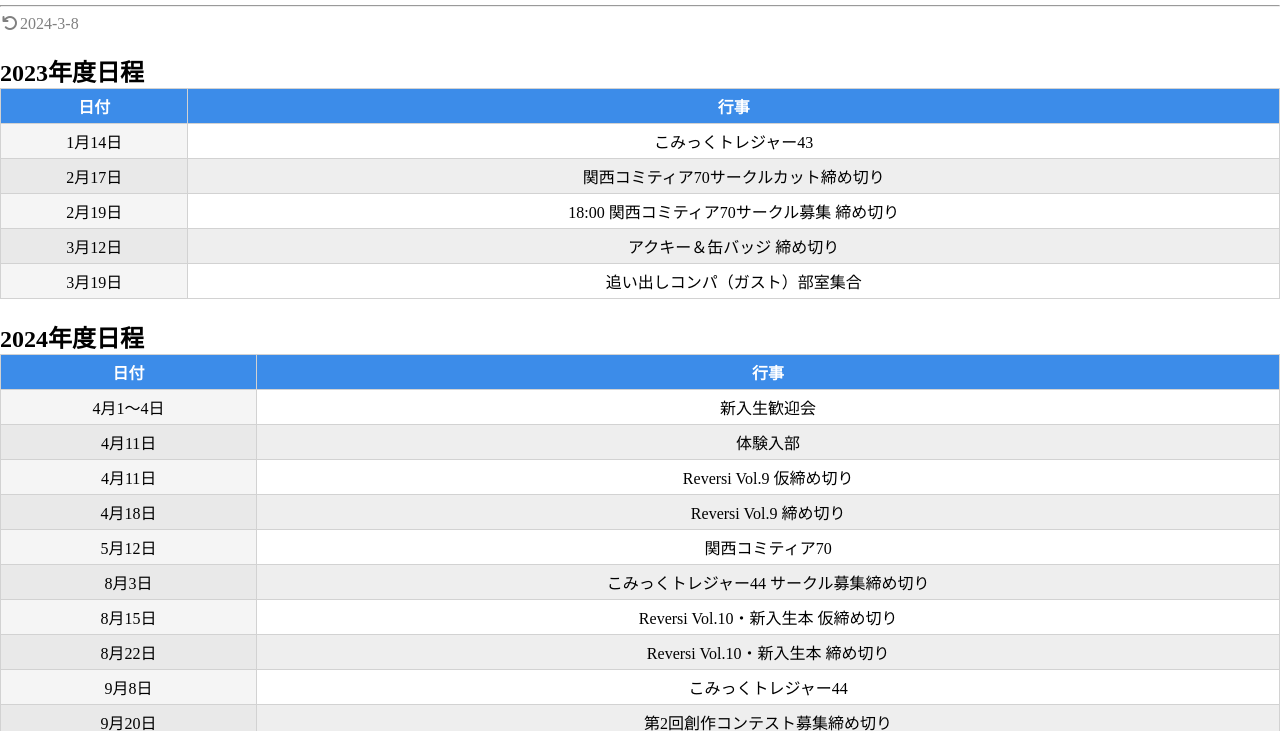
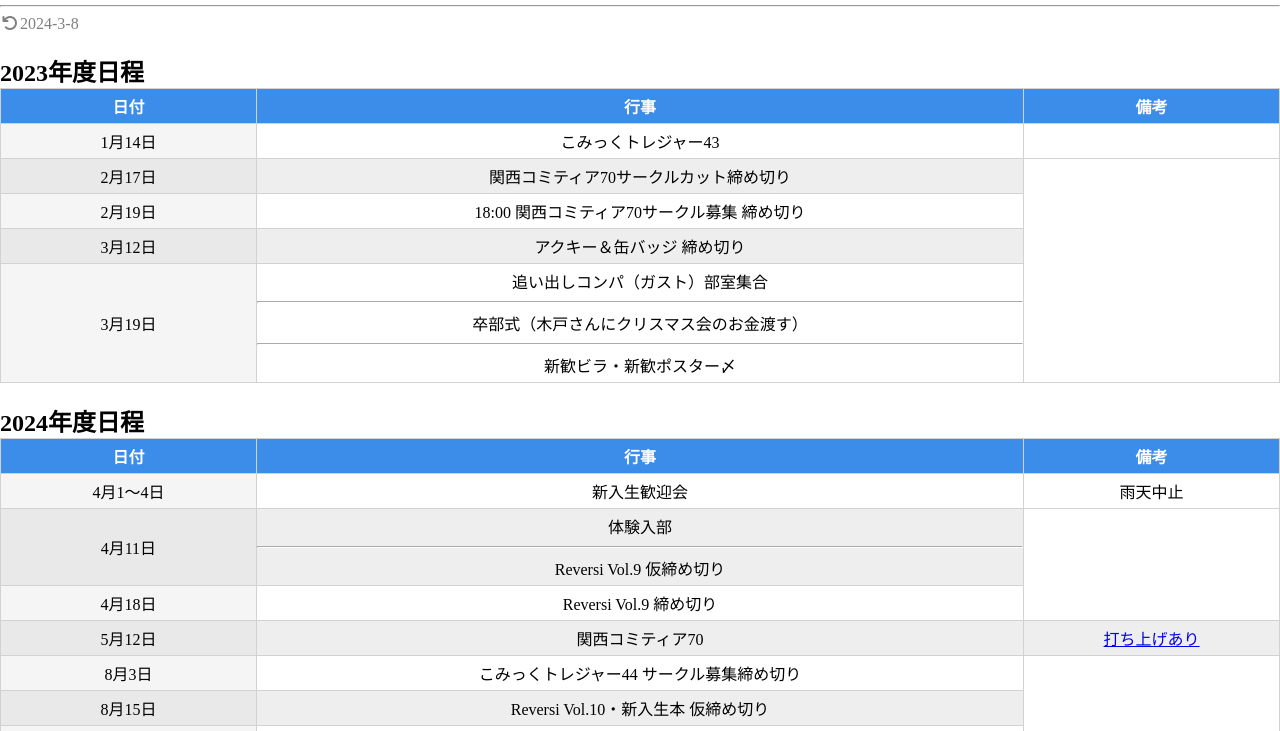
Before and after one commit to aporon-aka/soubun_schedule, a plain HTML site: page index.html in a window 1280 px wide. Shown: the part 69-800 px from the top of the page. Drawn offline with Linux system fonts and the light colour scheme.

Commit message:
Update index.html

```diff
--- a/index.html
+++ b/index.html
@@ -1,8 +1,8 @@
 <!DOCTYPE html>
-<html>
+<html lang="ja">
   <head>
     <meta charset="utf-8">
-    <title>plan</title>
+    <title>soubun_schedule</title>
     <link rel="stylesheet" type="text/css" href="css/style.css">
     <link href="https://use.fontawesome.com/releases/v6.5.1/css/all.css" rel="stylesheet">
   </head>
@@ -13,12 +13,14 @@
     <h2>2023年度日程</h2>
     <table border="1">
       <tr>
-        <th>日付</th>
-        <th>行事</th>
+        <th class="th1">日付</th>
+        <th class="th2">行事</th>
+        <th class="th3">備考</th>
       </tr>
       <tr>
         <td>1月14日</td>
         <td> こみっくトレジャー43</td>
+        <td></td>
       </tr>
       <tr>
         <td>2月17日</td>
@@ -34,26 +36,28 @@
       </tr>
       <tr>
         <td>3月19日</td>
-        <td>追い出しコンパ（ガスト）部室集合</td>
+        <td>追い出しコンパ（ガスト）部室集合
+          <br><hr class="tdhr">卒部式（木戸さんにクリスマス会のお金渡す）
+          <br><hr class="tdhr">新歓ビラ・新歓ポスター〆
+        </td>
       </tr>
     </table>
     <h2>2024年度日程</h2>
     <table border="1">
       <tr>
-        <th>日付</th>
-        <th>行事</th>
+        <th class="th1">日付</th>
+        <th class="th2">行事</th>
+        <th class="th3">備考</th>
       </tr>
       <tr>
         <td>4月1～4日</td>
         <td>新入生歓迎会</td>
+        <td>雨天中止</td>
       </tr>
       <tr>
         <td>4月11日</td>
-        <td>体験入部</td>
-      </tr>
-      <tr>
-        <td>4月11日</td>
-        <td>Reversi Vol.9 仮締め切り</td>
+        <td>体験入部
+          <br><hr class="tdhr">Reversi Vol.9 仮締め切り</td>
       </tr>
       <tr>
         <td>4月18日</td>
@@ -62,6 +66,7 @@
       <tr>
         <td>5月12日</td>
         <td>関西コミティア70</td>
+        <td><a href="uchiage.html">打ち上げあり</a></td>
       </tr>
       <tr>
         <td>8月3日</td>
@@ -86,6 +91,10 @@
       <tr>
         <td>9月26日</td>
         <td> 創作コンテスト作品評価（部会）</td>
+      </tr>
+      <tr>
+        <td>10月13日</td>
+        <td>創作コンテスト結果発表</td>
       </tr>
       <tr>
         <td>10月24日</td>
@@ -126,5 +135,6 @@
     </table>
     <br>
     <script src="js/update.js" async></script>
+    <script src="js/days_remaining.js" async></script>
   </body>
 </html>
```
